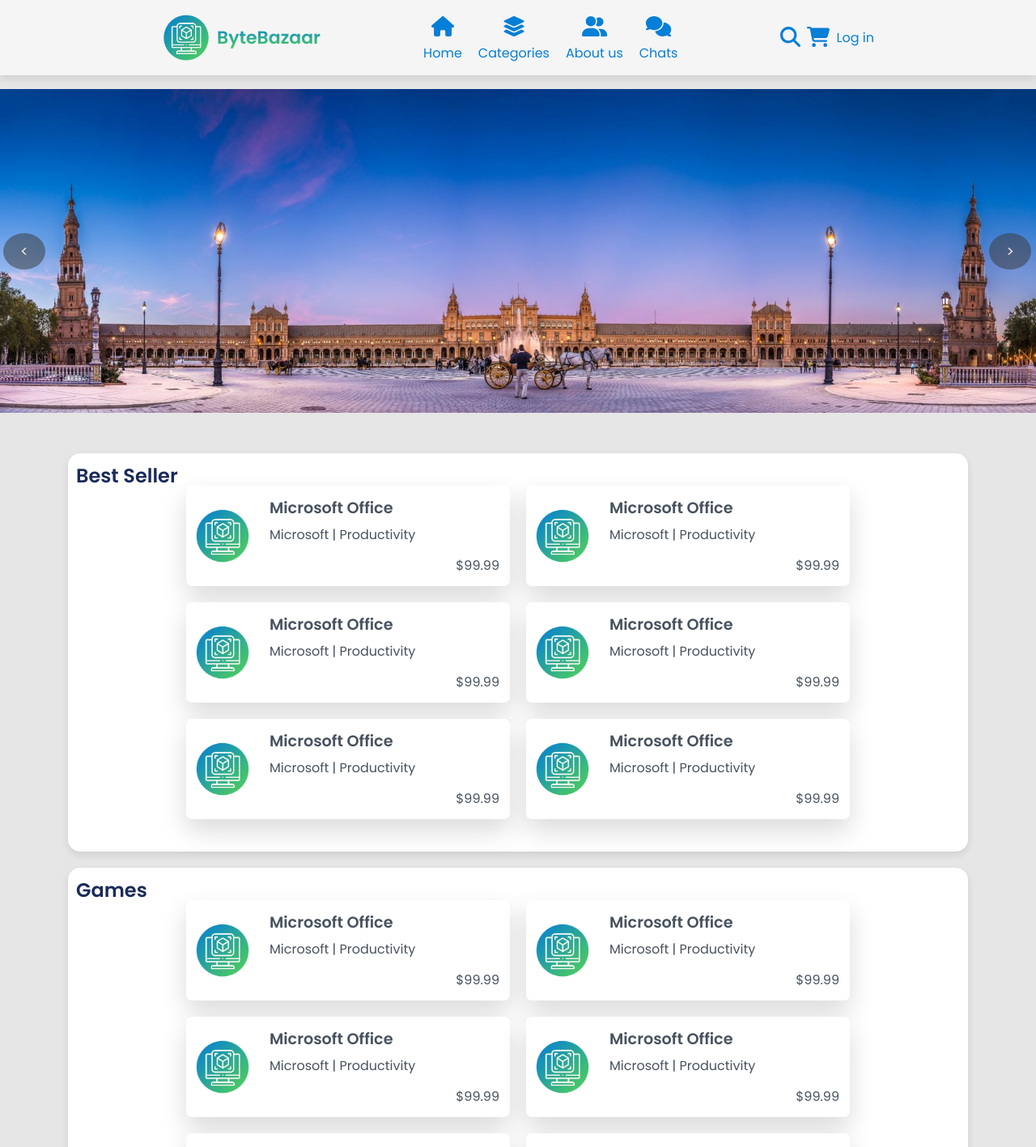
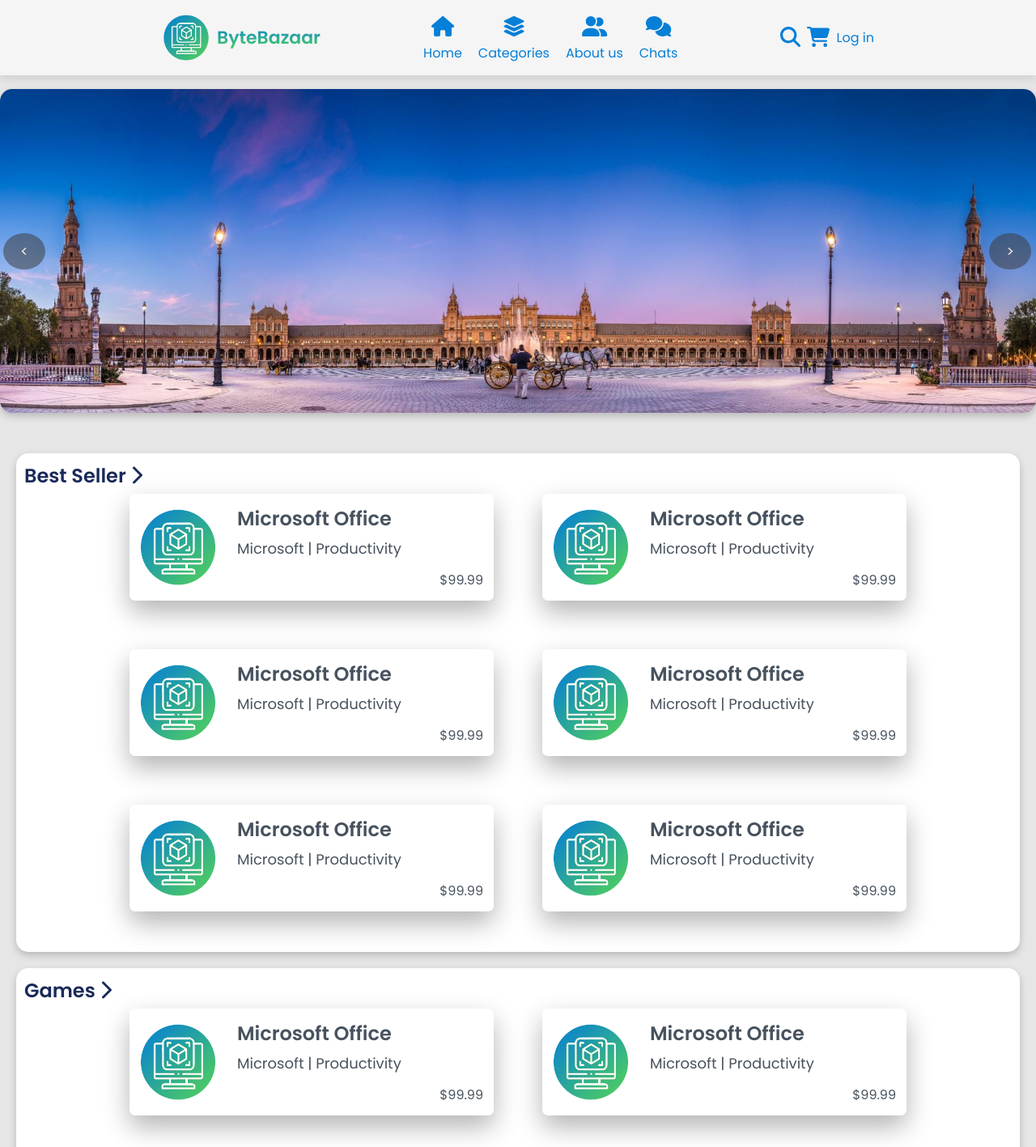
Before and after one commit to Juajsia/ByteBazaar, an Angular app in the folder frontend/: page / in a window 1280 px wide. Shown: the top 1417 px of the page at 81% size. Built offline with nearby package versions, Linux system fonts and the light colour scheme.

Commit message:
style(frontend): add styles home page

```diff
--- a/frontend/src/app/components/carousel/carousel.component.css
+++ b/frontend/src/app/components/carousel/carousel.component.css
@@ -1,17 +1,23 @@
+#carousel {
+    border-radius: 15px;
+}
+
 .carousel {
     position: relative;
-    width: 100%;
+    max-width: 1500px;
     height: 50vh;
     margin: 0 auto;
     display: flex;
     align-items: center;
-    border-radius: 15px;
 }
 
 #image {
-    width: 100%;
+    align-self: center;
+    width: 1500px;
     height: 100%;
     background-size: cover;
+    border-radius: 15px;
+    box-shadow: 0 4px 10px rgba(0, 0, 0, 0.2);
 }
 
 .btnc {
--- a/frontend/src/app/pages/home/home.component.css
+++ b/frontend/src/app/pages/home/home.component.css
@@ -13,8 +13,10 @@ main {
     width: 100%;
 }
 
+
+
 .products {
-    width: 90%;
+    width: fit-content;
     padding: 20px;
     display: flex;
     flex-direction: column;
@@ -26,15 +28,15 @@ main {
 .category {
     position: relative;
     background-color: #ffffff;
-    box-shadow: 0 4px 10px rgba(0, 0, 0, 0.1);
+    box-shadow: 0 4px 10px rgba(0, 0, 0, 0.2);
     padding: 40px 0px;
-    max-width: 1300px;
+    max-width: 1500px;
     border-radius: 15px;
     display: flex;
     align-items: center;
     justify-content: center;
     flex-wrap: wrap;
-    gap: 20px;
+    gap: 40px;
 }
 
 .catTitle {
@@ -43,22 +45,41 @@ main {
     top: 0;
     left: 0;
     margin: 10px;
-    color: #1A2A5A
+    color: #1A2A5A;
+    transition: all .5s ease;
+}
+
+.catTitle:hover {
+    cursor: pointer;
+    color: #55D555;
+    transform: scale(1.05);
 }
 
 
 /* cards */
 .wrapper {
+    margin: 10px;
     background-color: #ffffff;
-    width: 400px;
+    width: 450px;
+    min-width: 370px;
+    height: auto;
     padding: 10px;
     /* border: 1px solid #057FD7; */
     border-radius: 7px 7px 7px 7px;
-    -webkit-box-shadow: 0px 14px 32px 0px rgba(0, 0, 0, 0.15);
-    -moz-box-shadow: 0px 14px 32px 0px rgba(0, 0, 0, 0.15);
-    box-shadow: 0px 14px 32px 0px rgba(0, 0, 0, 0.15);
+    -webkit-box-shadow: 0px 14px 32px 0px rgba(0, 0, 0, 0.3);
+    -moz-box-shadow: 0px 14px 32px 0px rgba(0, 0, 0, 0.3);
+    box-shadow: 0px 14px 32px 0px rgba(0, 0, 0, 0.3);
     display: grid;
     grid-template-columns: 0.5fr 2.5fr;
+    transition: all .5s ease;
+}
+
+.wrapper:hover {
+    cursor: pointer;
+    -webkit-box-shadow: 0px 14px 32px 0px rgba(0, 0, 0, 0.5);
+    -moz-box-shadow: 0px 14px 32px 0px rgba(0, 0, 0, 0.5);
+    box-shadow: 0px 14px 32px 0px rgba(5, 127, 215, 0.5);
+    transform: scale(1.05);
 }
 
 .product-img {
@@ -69,7 +90,7 @@ main {
 }
 
 .product-img img {
-    width: 70px;
+    width: 100px;
 }
 
 .product-info {
@@ -85,10 +106,11 @@ main {
 
 .product-info h1 {
     color: #47525E;
+    font-size: 40px;
 }
 
 .product-info h2 {
-    font-size: 20px;
+    font-size: 30px;
     color: #47525E;
     letter-spacing: 0.2em;
 }
@@ -112,9 +134,10 @@ p {
 .prname {
     color: #47525E;
     font-weight: bold;
-    font-size: larger;
+    font-size: x-large;
 }
 
 .prdetails {
-    color: #47525E
+    color: #47525E;
+    font-size: large
 }
--- a/frontend/src/app/pages/home/home.component.html
+++ b/frontend/src/app/pages/home/home.component.html
@@ -6,7 +6,7 @@
 
   <section class="products">
     <section class="category">
-      <h2 class="catTitle">Best Seller</h2>
+      <h2 class="catTitle">Best Seller <fa-icon class="icon" [icon]="arrow"></fa-icon></h2>
 
       <div class="wrapper">
         <div class="product-img">
@@ -76,7 +76,7 @@
     </section>
 
     <section class="category">
-      <h2 class="catTitle">Games</h2>
+      <h2 class="catTitle">Games <fa-icon class="icon" [icon]="arrow"></fa-icon></h2>
 
       <div class="wrapper">
         <div class="product-img">
--- a/frontend/src/app/pages/home/home.component.ts
+++ b/frontend/src/app/pages/home/home.component.ts
@@ -1,14 +1,17 @@
 import { Component } from '@angular/core';
 import { CarouselComponent } from '../../components/carousel/carousel.component';
 import { NavbarComponent } from '../../components/navbar/navbar.component';
+import { FontAwesomeModule } from '@fortawesome/angular-fontawesome';
+import { faChevronRight } from '@fortawesome/free-solid-svg-icons';
+
 
 @Component({
   selector: 'app-home',
   standalone: true,
-  imports: [CarouselComponent, NavbarComponent],
+  imports: [CarouselComponent, NavbarComponent, FontAwesomeModule],
   templateUrl: './home.component.html',
   styleUrl: './home.component.css'
 })
 export class HomeComponent {
-
+  arrow = faChevronRight
 }
```
